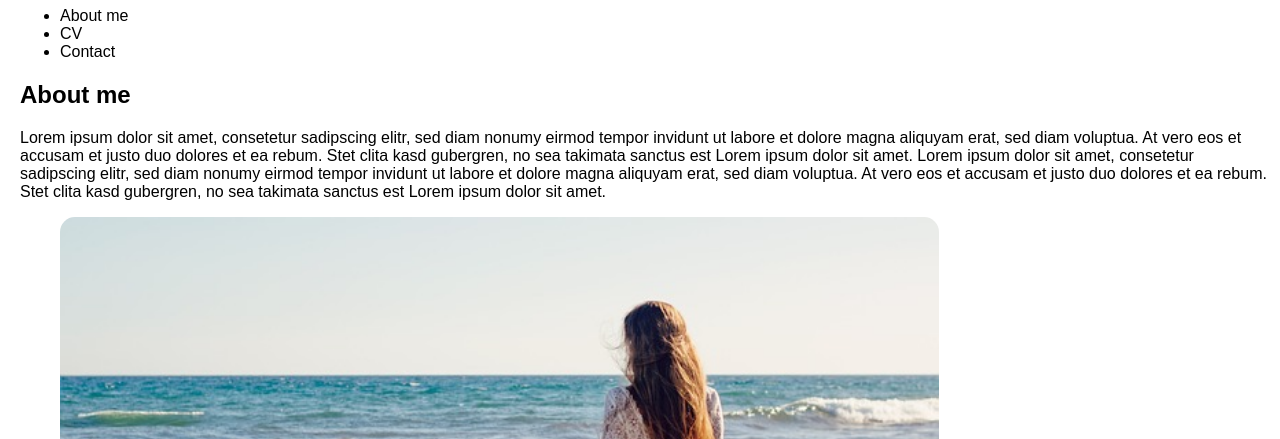
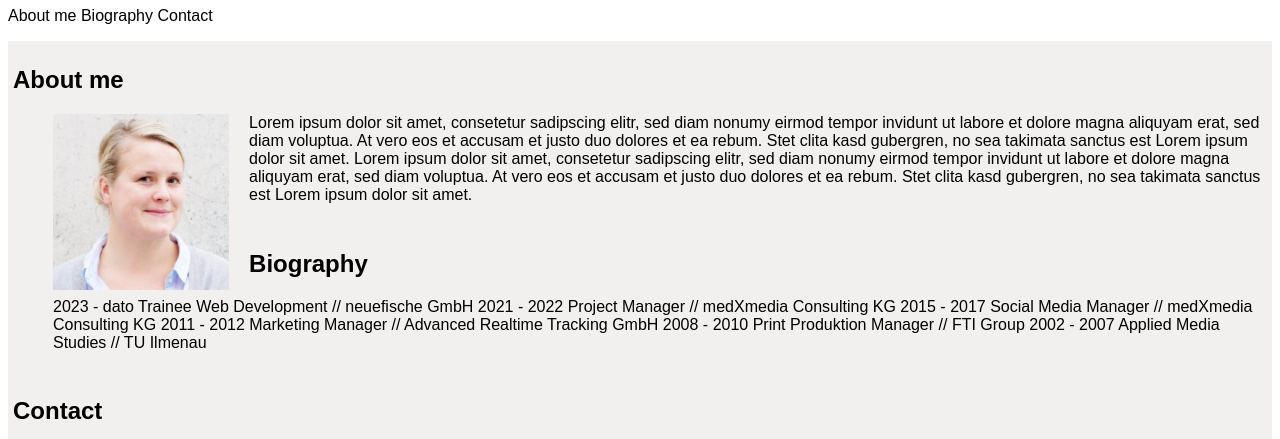
Before and after one commit to uwoch/personal-website, a plain HTML site: page index.html in a window 1280 px wide. Shown: the part 73-512 px from the top of the page. Drawn offline with Linux system fonts and the light colour scheme.

Commit message:
add changes

```diff
--- a/index.html
+++ b/index.html
@@ -12,25 +12,23 @@
         <h1>Ulrike Wochnig</h1>
     </header>
         <nav>
-            <ul>
+            <ul class="without">
                 <li><a href="#about-me">About me</a></li>
-                <li><a href="#cv">CV</a></li>
+                <li><a href="#biography">Biography</a></li>
                 <li><a href="#contact">Contact</a></li>
             </ul>
         </nav>
         <main>
-    <section id="about-me">
+    <section class="about-me">
         <h2>About me</h2>
+          <figure><img class="left" src="/assets/rike.jpg" alt="portrait of me">
+        </figure>
         <p>Lorem ipsum dolor sit amet, consetetur sadipscing elitr, sed diam nonumy eirmod tempor invidunt ut labore et dolore magna aliquyam erat, sed diam voluptua. At vero eos et accusam et justo duo dolores et ea rebum. Stet clita kasd gubergren, no sea takimata sanctus est Lorem ipsum dolor sit amet. Lorem ipsum dolor sit amet, consetetur sadipscing elitr, sed diam nonumy eirmod tempor invidunt ut labore et dolore magna aliquyam erat, sed diam voluptua. At vero eos et accusam et justo duo dolores et ea rebum. Stet clita kasd gubergren, no sea takimata sanctus est Lorem ipsum dolor sit amet.
-        </p>
-          <p>
-            <figure>
-                <img src="/assets/frau-am-strand.jpg" alt="Woman at the beach">
-            </figure>
+
           </p>
     </section>
-    <section id="cv">
-        <h2>CV</h2>
+    <section id="biography">
+        <h2>Biography</h2>
         <ul>
             <li>2023 - dato Trainee Web Development // neuefische GmbH</li>
             <li>2021 - 2022 Project Manager // medXmedia Consulting KG</li>
@@ -43,12 +41,10 @@
     <section id="contact">
         <h2>Contact</h2>
         <p>
-            <figure>
-                <a href="https://www.linkedin.com/in/ulrike-wochnig" target="_blank"><img class="logo" src="/assets/Linkedin.png" alt="Logo Linkedin"></a>
-            </figure>
-            <figure>
-                <a href="https://github.com/uwoch" target="_blank"><img class="logo" src="/assets/GitHub-Mark.png" alt="Logo GitHub"></a>
-            </figure>
+            <a href="https://www.linkedin.com/in/ulrike-wochnig" target="_blank"><img class="logo" src="/assets/Linkedin.png" alt="Logo Linkedin"></a>
+
+            <a href="https://github.com/uwoch" target="_blank"><img class="logo" src="/assets/GitHub-Mark.png" alt="Logo GitHub"></a>
+
           </p>
     </section>
 </main>
--- a/styles.css
+++ b/styles.css
@@ -3,15 +3,14 @@
   }
   body {
     font-family: Arial, Helvetica, sans-serif;
-    margin-left: 20px;
+
   }
-  img {
-    border-radius: 15px;
-    width: 75%;
-  }
+img {
+  width: 15%;
 
+}
   .logo {
-    width: 25%;
+    width: 5%;
   }
   a {
     text-decoration: none;
@@ -20,3 +19,24 @@
   a:hover {
     color: orange;
     }
+  section {
+    background-color: rgb(242, 239, 239);
+   padding: 5px;
+  }
+  .left {
+    float: left;
+   margin-right: 20px;
+  }
+ a href {
+  padding: 20px;
+
+ }
+li {
+  display: inline;
+  padding: 0;
+
+
+}
+.without  {
+  padding-left: 0;
+}
```
Also changed, not shown: assets/rike.jpg (added), 1 other file.
